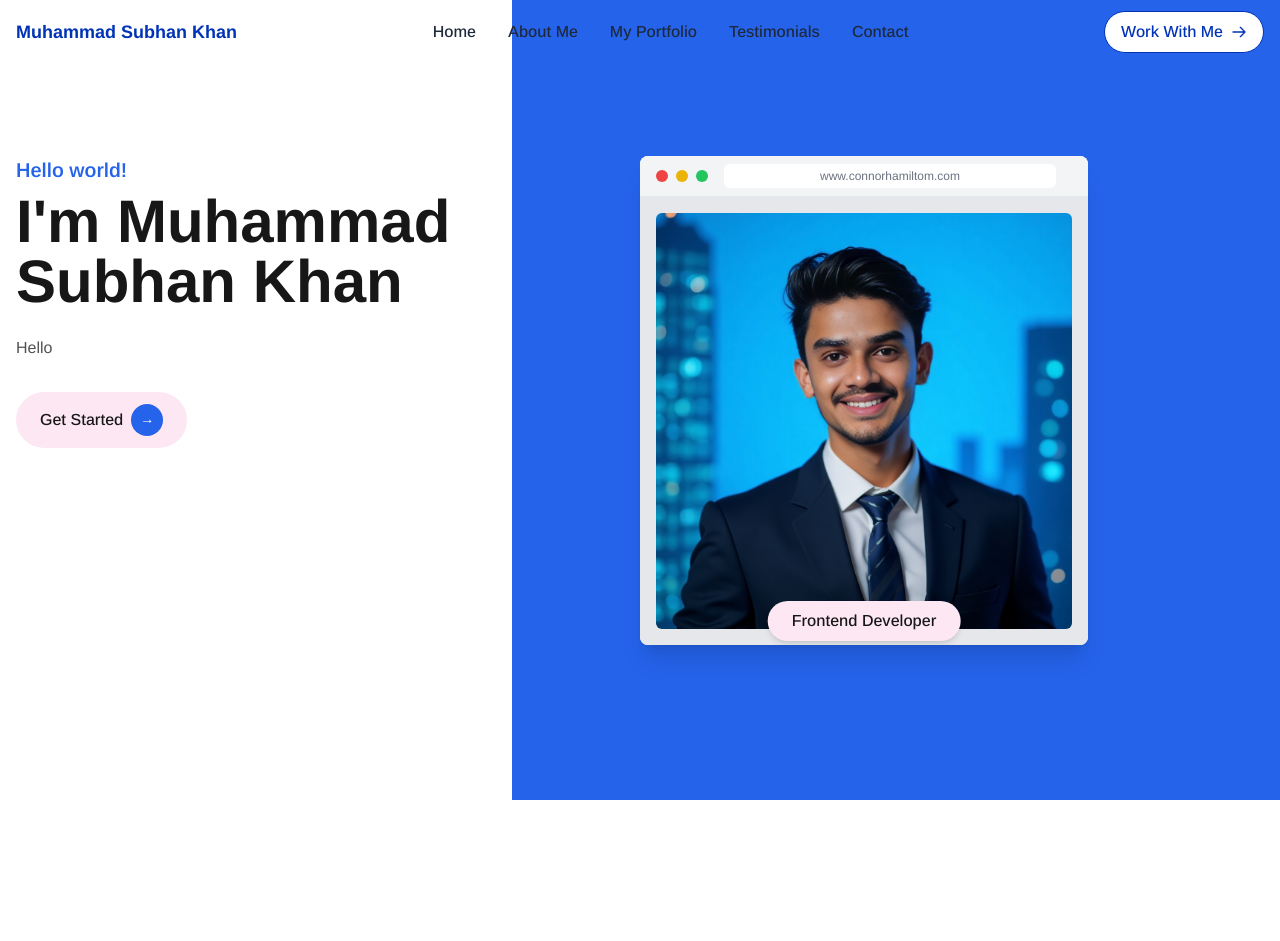
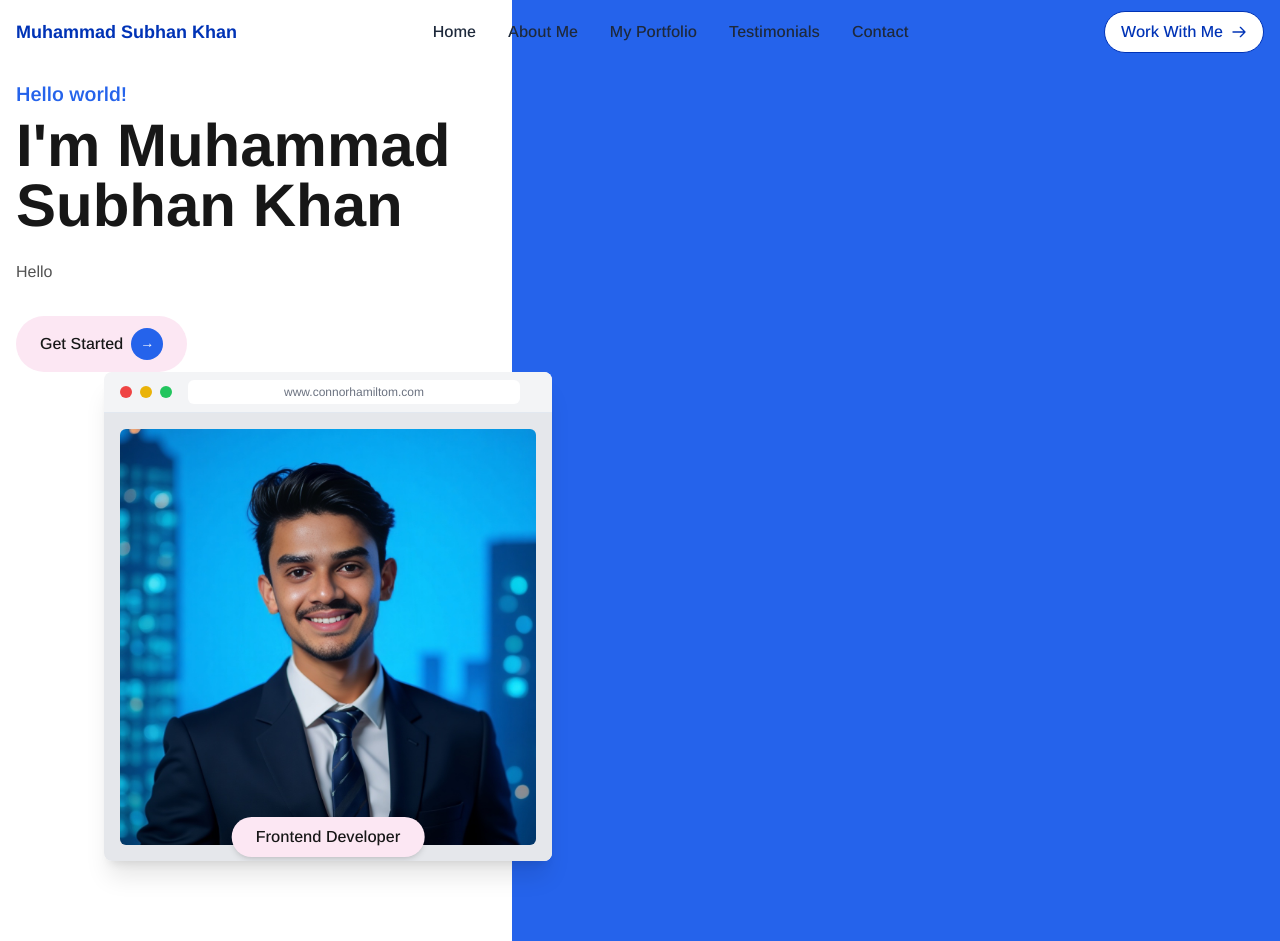
Before and after one commit to githubSubhanKhan/portfolio, a React (Vite) app: page / in a window 1280 px wide. Before the commit the page ends 800 px from the top, so only its background shows below. Built offline with nearby package versions, Linux system fonts and the light colour scheme.

Commit message:
fixed layout

```diff
--- a/src/pages/HeroSection.tsx
+++ b/src/pages/HeroSection.tsx
@@ -8,7 +8,7 @@
       <div className="absolute top-0 right-0 w-1/2 md:w-3/5 h-full bg-blue-600 z-0"></div>
 
       <div className="container mx-auto px-4 relative z-10 py-12 md:py-20">
-        <div className="flex flex-row lg:flex-row items-center lg:items-stretch justify-between">
+        <div className="flex flex-col lg:flex-col md:flex-row items-center lg:items-stretch justify-between">
           {/* Left Content - Text */}
           <div className="w-full lg:w-5/12 mb-12 lg:mb-0 text-left">
             <h3 className="text-blue-600 font-semibold text-xl mb-2">
@@ -34,7 +34,7 @@
           </div>
 
           {/* Right Content - Browser Window with Image */}
-          <div className="w-full lg:w-6/12 flex items-center justify-start relative">
+          <div className="w-full lg:w-6/12 flex items-center justify-center relative">
 
             {/* Browser window mockup */}
             <div className="bg-white rounded-lg shadow-xl overflow-hidden w-full max-w-md">
```
